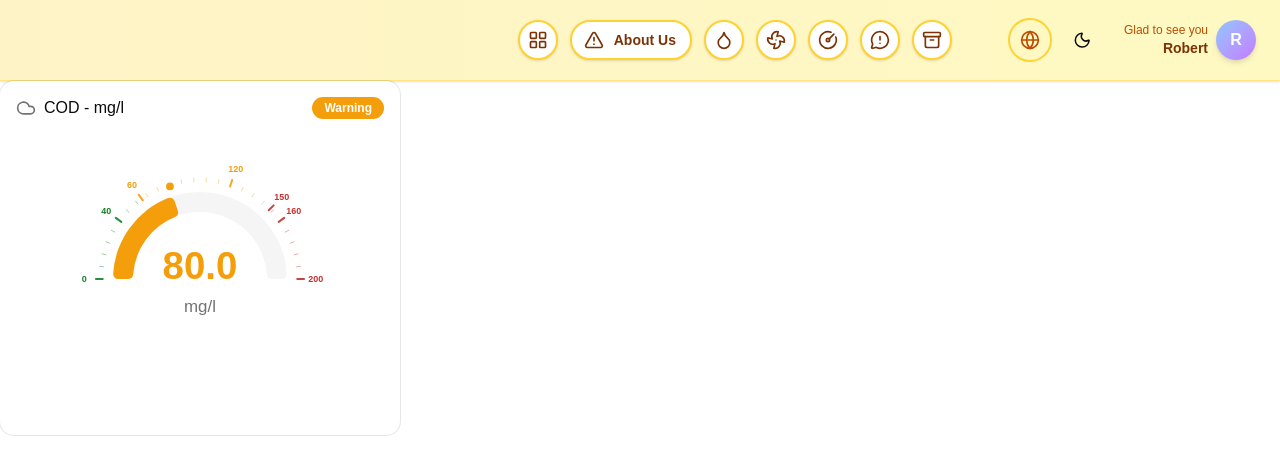
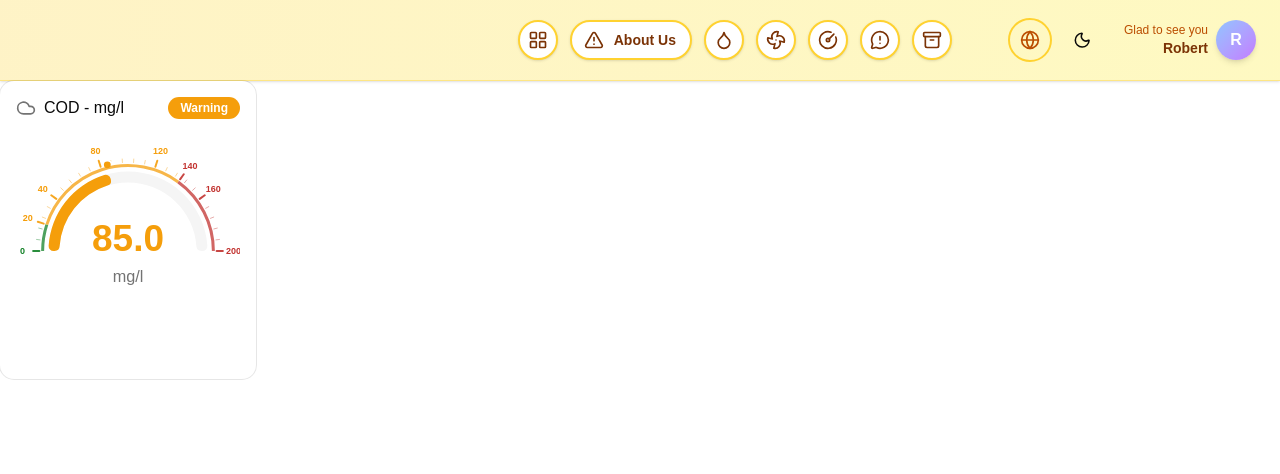
Before and after one commit to dngocson/iot_cms, a React (Vite) app: page /about-us in a window 1280 px wide. Shown: the top 474 px of the page. Built offline with nearby package versions, Linux system fonts and the light colour scheme.

Commit message:
feat: restyle gauge chart

```diff
--- a/src/components/custom/charts/GaugeChart.tsx
+++ b/src/components/custom/charts/GaugeChart.tsx
@@ -1,5 +1,6 @@
 import { Cloud } from "lucide-react";
 import type { ComponentProps, ReactNode } from "react";
+import { useEffect, useRef, useState } from "react";
 import { useTranslation } from "react-i18next";
 import {
 	Label,
@@ -25,7 +26,6 @@ import {
 import { type ChartConfig, ChartContainer } from "@/components/ui/chart";
 import { cn } from "@/lib/utils";
 
-// 270° sweep with the gap at the bottom (matches the design).
 const START_ANGLE = 180;
 const END_ANGLE = 0;
 
@@ -35,25 +35,20 @@ const ZONE_COLOR = {
 	bad: METER_STATUS_CONFIG.bad.color,
 } as const;
 
-// Recharts v3 types these render props with internal shapes (e.g. `x` is
-// `string | number`). We compute with plain numbers, so cast the props at the
-// call sites rather than fighting the upstream types throughout.
+const ZONE_RING_THICKNESS = 3;
+const ZONE_RING_GAP = 1;
+const OUTER_RADIUS_PERCENT = 0.74;
+
 type AngleAxisTicks = ComponentProps<typeof PolarAngleAxis>["ticks"];
 type AngleAxisTick = ComponentProps<typeof PolarAngleAxis>["tick"];
 type LabelContent = ComponentProps<typeof Label>["content"];
 
 export interface GaugeChartProps {
-	/** Range + reading + threshold boundaries. */
 	data: GaugeData;
-	/** Metric name shown in the header, e.g. `"COD"`. */
 	label: string;
-	/** Unit appended in the header and shown under the value, e.g. `"mg/l"`. */
 	unit?: string;
-	/** Leading header icon. Defaults to a cloud, matching the reference design. */
 	icon?: ReactNode;
-	/** Decimal places for the center value. Default `1`. */
 	precision?: number;
-	/** Number of labeled segments across the range. Default `5`. */
 	segments?: number;
 	className?: string;
 }
@@ -61,16 +56,26 @@ export interface GaugeChartProps {
 const formatTickLabel = (value: number) =>
 	Number.isInteger(value) ? `${value}` : value.toFixed(1);
 
-/**
- * Reusable radial gauge built on shadcn's `ChartContainer` + Recharts.
- *
- * Renders the full `min`–`max` range as a 270° dial: a muted track, a fill arc
- * from `min` to the (clamped) `current` coloured by its zone, a zone-coloured
- * tick scale, a marker at the current position, and the live value at the
- * centre. Safe / warning / critical zones are derived from `lowLevel` /
- * `highLevel`. Fully responsive (scales with its container) and theme-aware
- * (track + text use design tokens).
- */
+const valueToAngle = (value: number, min: number, max: number): number => {
+	const t = (value - min) / (max - min);
+	return START_ANGLE + t * (END_ANGLE - START_ANGLE); // giữ nguyên
+};
+const describeArc = (
+	cx: number,
+	cy: number,
+	r: number,
+	startAngle: number,
+	endAngle: number,
+): string => {
+	const toRad = (deg: number) => (deg * Math.PI) / 180;
+	const x1 = cx + r * Math.cos(toRad(startAngle));
+	const x2 = cx + r * Math.cos(toRad(endAngle));
+	const y1 = cy - r * Math.sin(toRad(startAngle));
+	const y2 = cy - r * Math.sin(toRad(endAngle));
+	const largeArc = Math.abs(startAngle - endAngle) > 180 ? 1 : 0;
+	const sweep = endAngle < startAngle ? 1 : 0; // đổi > thành
+	return `M ${x1} ${y1} A ${r} ${r} 0 ${largeArc} ${sweep} ${x2} ${y2}`;
+};
 export function GaugeChart({
 	data,
 	label,
@@ -81,6 +86,20 @@ export function GaugeChart({
 	className,
 }: GaugeChartProps) {
 	const { t } = useTranslation();
+
+	const containerRef = useRef<HTMLDivElement>(null);
+	const [chartSize, setChartSize] = useState({ width: 0, height: 0 });
+
+	useEffect(() => {
+		const el = containerRef.current;
+		if (!el) return;
+		const ro = new ResizeObserver(([entry]) => {
+			const { width, height } = entry.contentRect;
+			setChartSize({ width, height });
+		});
+		ro.observe(el);
+		return () => ro.disconnect();
+	}, []);
 
 	const {
 		min,
@@ -96,17 +115,20 @@ export function GaugeChart({
 	const hasCurrent = current !== null;
 	const fillColor =
 		status === "noConnection" ? "var(--muted-foreground)" : ZONE_COLOR[status];
-
+	const markerEpsilon = (max - min) * 1e-6;
 	const ticks = generateGaugeTicks(min, max, lowLevel, highLevel, segments);
 	const majorValues = new Set(
 		ticks.filter((tick) => tick.major).map((tick) => tick.value),
 	);
 	const tickValues = ticks.map((tick) => tick.value);
-	// Ensure the marker position is rendered even if it isn't a scale tick.
-	const axisTicks = hasCurrent
-		? Array.from(new Set([...tickValues, clampedCurrent]))
+	const currentTickExists =
+		hasCurrent &&
+		tickValues.some((tick) => Math.abs(tick - clampedCurrent) <= markerEpsilon);
+
+	const axisTicks =
+		hasCurrent && !currentTickExists
+			? [...tickValues, clampedCurrent]
 			: tickValues;
-	const markerEpsilon = (max - min) * 1e-6;
 
 	const chartConfig = {
 		value: { label, color: fillColor },
@@ -129,8 +151,18 @@ export function GaugeChart({
 			})
 		: `${label}: ${statusLabel}.`;
 
-	// Draws a tick mark (+ label for majors) or the current-value marker, laid
-	// out radially from the chart centre supplied by the polar axis.
+	const minDim = Math.min(chartSize.width, chartSize.height);
+	const cx = chartSize.width / 2;
+	const cy = chartSize.height / 2;
+	const outerRadiusPx = (minDim / 2) * OUTER_RADIUS_PERCENT;
+	const ringR = outerRadiusPx + ZONE_RING_GAP + ZONE_RING_THICKNESS / 2;
+
+	const zones: Array<{ from: number; to: number; color: string }> = [
+		{ from: min, to: lowLevel, color: ZONE_COLOR.good },
+		{ from: lowLevel, to: highLevel, color: ZONE_COLOR.warning },
+		{ from: highLevel, to: max, color: ZONE_COLOR.bad },
+	];
+
 	const renderTick = (props: {
 		x?: number;
 		y?: number;
@@ -146,7 +178,11 @@ export function GaugeChart({
 		const ux = dx / r;
 		const uy = dy / r;
 
-		if (hasCurrent && Math.abs(value - clampedCurrent) <= markerEpsilon) {
+		const isMajor = majorValues.has(value);
+		const isCurrentMarker =
+			hasCurrent && Math.abs(value - clampedCurrent) <= markerEpsilon;
+
+		if (!isMajor && isCurrentMarker) {
 			const markerRadius = Math.max(4, r * 0.05);
 			return (
 				<g key={`marker-${value}`}>
@@ -162,10 +198,10 @@ export function GaugeChart({
 			);
 		}
 
-		const isMajor = majorValues.has(value);
 		const color = ZONE_COLOR[getZoneStatus(value, lowLevel, highLevel)];
 		const tickLength = isMajor ? r * 0.07 : r * 0.04;
 		const labelRadius = r + tickLength + r * 0.12;
+		const markerRadius = Math.max(4, r * 0.05);
 
 		return (
 			<g key={`tick-${value}`}>
@@ -191,6 +227,16 @@ export function GaugeChart({
 					>
 						{formatTickLabel(value)}
 					</text>
+				) : null}
+				{isCurrentMarker ? (
+					<circle
+						cx={cx + ux * r}
+						cy={cy + uy * r}
+						r={markerRadius}
+						fill={fillColor}
+						stroke="var(--background)"
+						strokeWidth={2}
+					/>
 				) : null}
 			</g>
 		);
@@ -249,19 +295,20 @@ export function GaugeChart({
 				</CardAction>
 			</CardHeader>
 			<CardContent>
+				<div ref={containerRef} className="relative aspect-square w-full">
 					<ChartContainer
 						config={chartConfig}
 						role="img"
 						aria-label={ariaLabel}
-					className="mx-auto aspect-square w-full max-w-70"
+						className="aspect-square w-full"
 					>
 						<RadialBarChart
 							data={[{ value: hasCurrent ? clampedCurrent : min }]}
 							startAngle={START_ANGLE}
 							endAngle={END_ANGLE}
-						innerRadius="52%"
+							innerRadius="60%"
 							outerRadius="72%"
-						margin={{ top: 16, right: 16, bottom: 16, left: 16 }}
+							margin={{ top: 0, right: 0, bottom: 0, left: 0 }}
 						>
 							<PolarAngleAxis
 								type="number"
@@ -283,11 +330,39 @@ export function GaugeChart({
 							</PolarRadiusAxis>
 						</RadialBarChart>
 					</ChartContainer>
+
+					{/* Zone ring overlay */}
+					{chartSize.width > 0 && (
+						<svg
+							className="pointer-events-none absolute inset-0"
+							width={chartSize.width}
+							height={chartSize.height}
+						>
+							<title>Gauge zone overlay</title>
+							{zones.map(({ from, to, color }) => (
+								<path
+									key={`zone-ring-${from}`}
+									d={describeArc(
+										cx,
+										cy,
+										ringR,
+										valueToAngle(from, min, max),
+										valueToAngle(to, min, max),
+									)}
+									fill="none"
+									stroke={color}
+									strokeWidth={ZONE_RING_THICKNESS}
+									strokeLinecap="butt"
+									opacity={0.75}
+								/>
+							))}
+						</svg>
+					)}
+				</div>
+
 				{outOfRange ? (
 					<p className="mt-1 text-center text-xs text-muted-foreground">
-						{t("chart.outOfRange", {
-							defaultValue: "Reading is out of range",
-						})}
+						{t("chart.outOfRange", { defaultValue: "Reading is out of range" })}
 					</p>
 				) : null}
 				<p className="sr-only">{ariaLabel}</p>
--- a/src/routes/about-us/index.tsx
+++ b/src/routes/about-us/index.tsx
@@ -7,12 +7,12 @@ export const Route = createFileRoute("/about-us/")({
 
 function RouteComponent() {
 	return (
-		<div>
-			<div className="w-100">
+		<div className="flex flex-col">
+			<div className="grid grid-cols-5">
 				<GaugeChart
 					label="COD"
 					unit="mg/l"
-					data={{ min: 0, max: 200, current: 80, lowLevel: 60, highLevel: 150 }}
+					data={{ min: 0, max: 200, current: 85, lowLevel: 20, highLevel: 140 }}
 				/>
 			</div>
 		</div>
```
Lines whose indentation alone changed are shown as unchanged.
